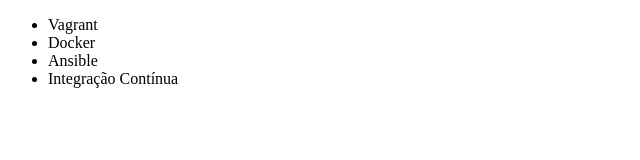
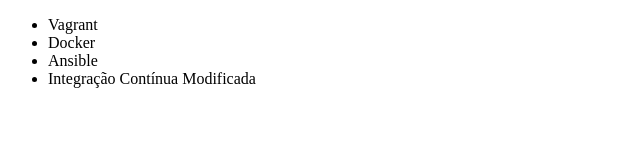
Before and after one commit to drdhenrique/alura-git, a plain HTML site: page index.html in a window 1280 px wide. Shown: the full height of the page, 0-640 px from the left. Drawn offline with Linux system fonts and the light colour scheme.

Commit message:
Curso Integração contínua modificada

```diff
--- a/index.html
+++ b/index.html
@@ -9,7 +9,7 @@
         <li>Vagrant</li>
         <li>Docker</li>
         <li>Ansible</li>
-        <li>Integração Contínua</li>
+        <li>Integração Contínua Modificada</li>
     </ul>
 </body>
 </html>
```
